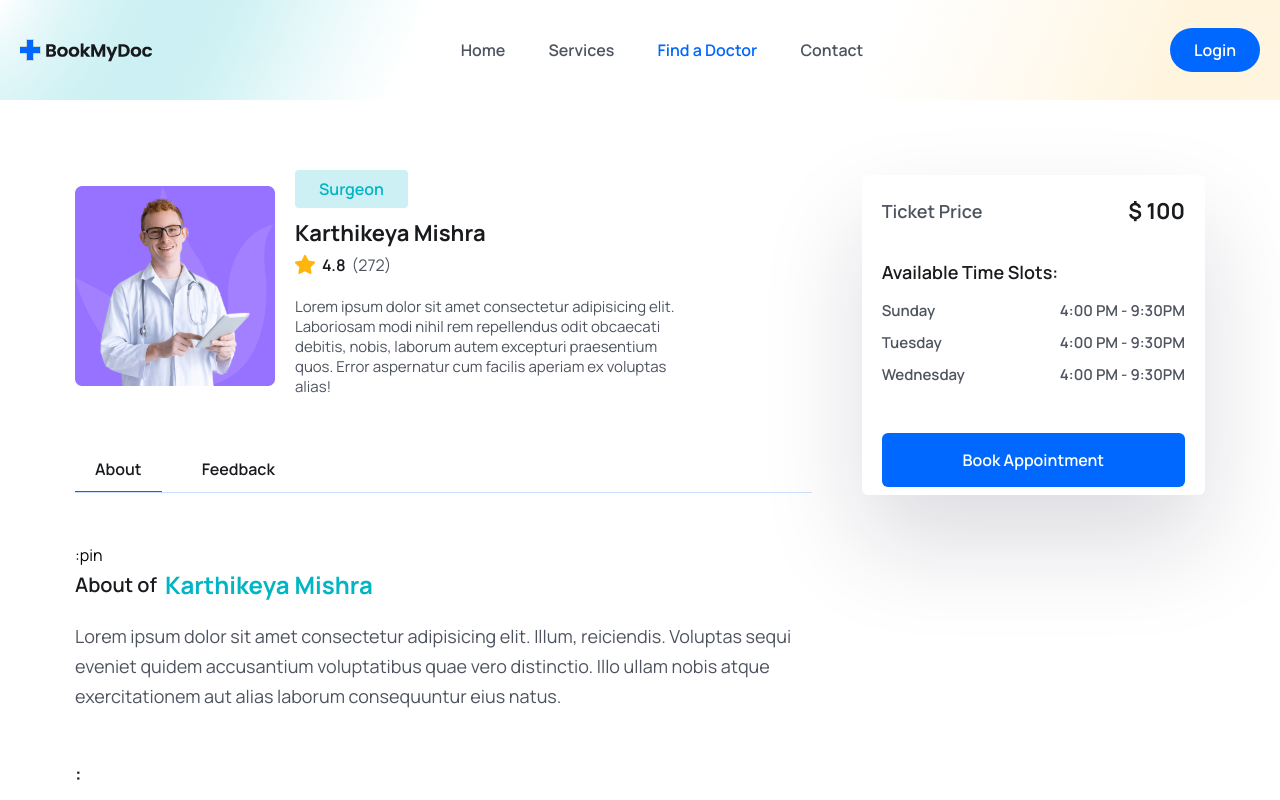
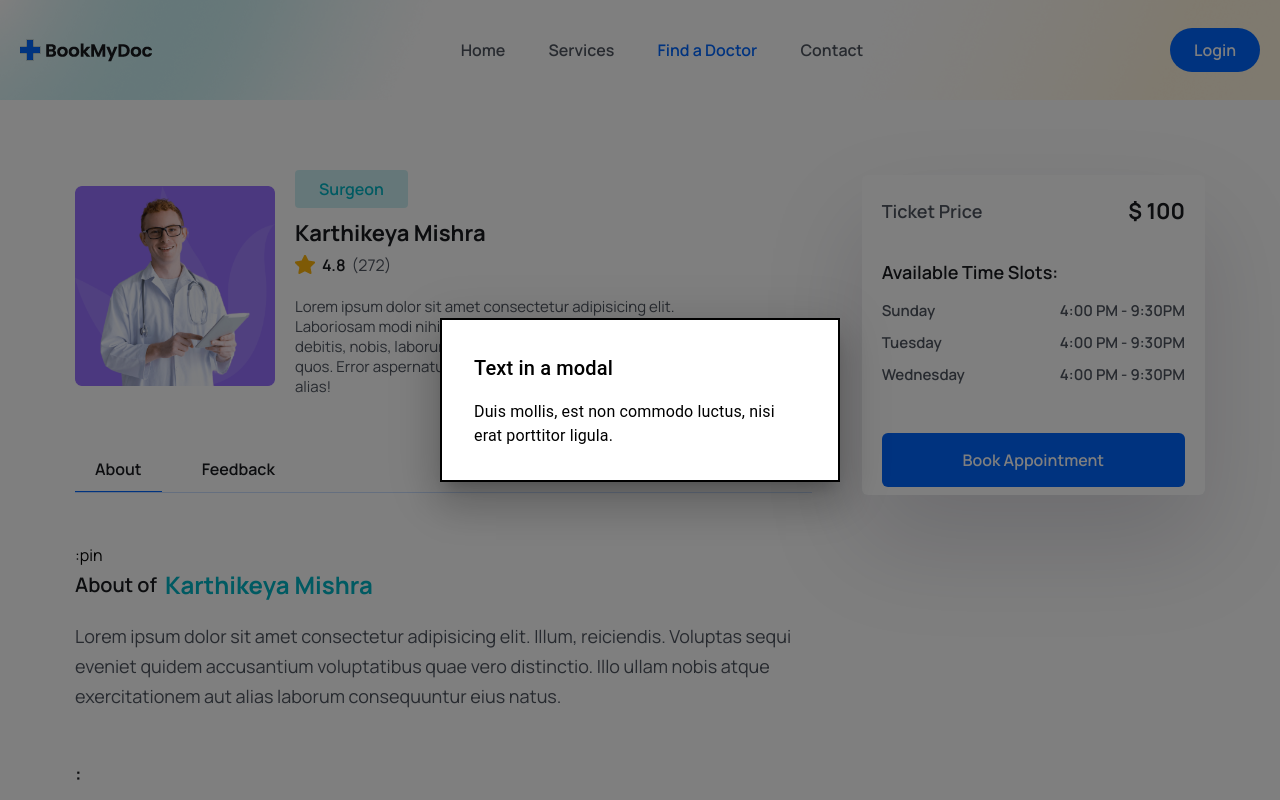
Before and after one commit to milindnair/BookMyDoc, a React (Vite) app in the folder frontend/: page /doctors/1 in a window 1280 px wide. Both pictures are taken after a click on the button "Book Appointment". Shown: the top 800 px of the page. Built offline with nearby package versions, Linux system fonts and the light colour scheme.

Commit message:
feat:modal starter

```diff
--- a/frontend/package.json
+++ b/frontend/package.json
@@ -10,6 +10,9 @@
     "preview": "vite preview"
   },
   "dependencies": {
+    "@emotion/react": "^11.11.1",
+    "@emotion/styled": "^11.11.0",
+    "@mui/material": "^5.14.15",
     "axios": "^1.5.1",
     "react": "^18.2.0",
     "react-dom": "^18.2.0",
--- a/frontend/src/components/appoitmentModal/appoitmentModal.jsx
+++ b/frontend/src/components/appoitmentModal/appoitmentModal.jsx
@@ -1,9 +1,41 @@
-import React from 'react'
+import * as React from 'react';
+import Box from '@mui/material/Box';
+import Button from '@mui/material/Button';
+import Typography from '@mui/material/Typography';
+import Modal from '@mui/material/Modal';
 
-const appoitmentModal = () => {
+const style = {
+  position: 'absolute',
+  top: '50%',
+  left: '50%',
+  transform: 'translate(-50%, -50%)',
+  width: 400,
+  bgcolor: 'background.paper',
+  border: '2px solid #000',
+  boxShadow: 24,
+  p: 4,
+};
+
+export default function BasicModal({handleOpen,open,handleClose}) {
+
+
   return (
-    <div>appoitmentModal</div>
-  )
+    <div>
+      <Modal
+        open={open}
+        onClose={handleClose}
+        aria-labelledby="modal-modal-title"
+        aria-describedby="modal-modal-description"
+      >
+        <Box sx={style}>
+          <Typography id="modal-modal-title" variant="h6" component="h2">
+            Text in a modal
+          </Typography>
+          <Typography id="modal-modal-description" sx={{ mt: 2 }}>
+            Duis mollis, est non commodo luctus, nisi erat porttitor ligula.
+          </Typography>
+        </Box>
+      </Modal>
+    </div>
+  );
 }
-
-export default appoitmentModal
--- a/frontend/src/pages/Doctors/SidePanel.jsx
+++ b/frontend/src/pages/Doctors/SidePanel.jsx
@@ -1,6 +1,14 @@
-import React from 'react'
+import { Box, Typography } from '@mui/material'
+import React, { useState } from 'react';
+import BasicModal from '../../components/appoitmentModal/appoitmentModal';
 
 const SidePanel = () => {
+
+    const [open, setOpen] = useState(false);
+    const handleOpen = () => setOpen(true);
+    const handleClose = () => setOpen(false);
+
+
     return (
         <div className='shadow-panelShadow p-3 lg:p-5 rounded-md lg:h-[40vh]  '>
             <div className="flex items-center justify-between">
@@ -32,8 +40,10 @@ const SidePanel = () => {
                     </li>
                 </ul>
             </div>
-            <button className="btn px-2 w-full rounded-md" >Book Appointment</button>
+            <button className="btn px-2 w-full rounded-md" onClick={handleOpen}  >Book Appointment</button>
+            <BasicModal  handleOpen={handleOpen} open={open} handleClose={handleClose}/>
         </div>
+
     )
 }
 
```
Also changed, not shown: 1 other file (tests, documents, lock files or other folders).
